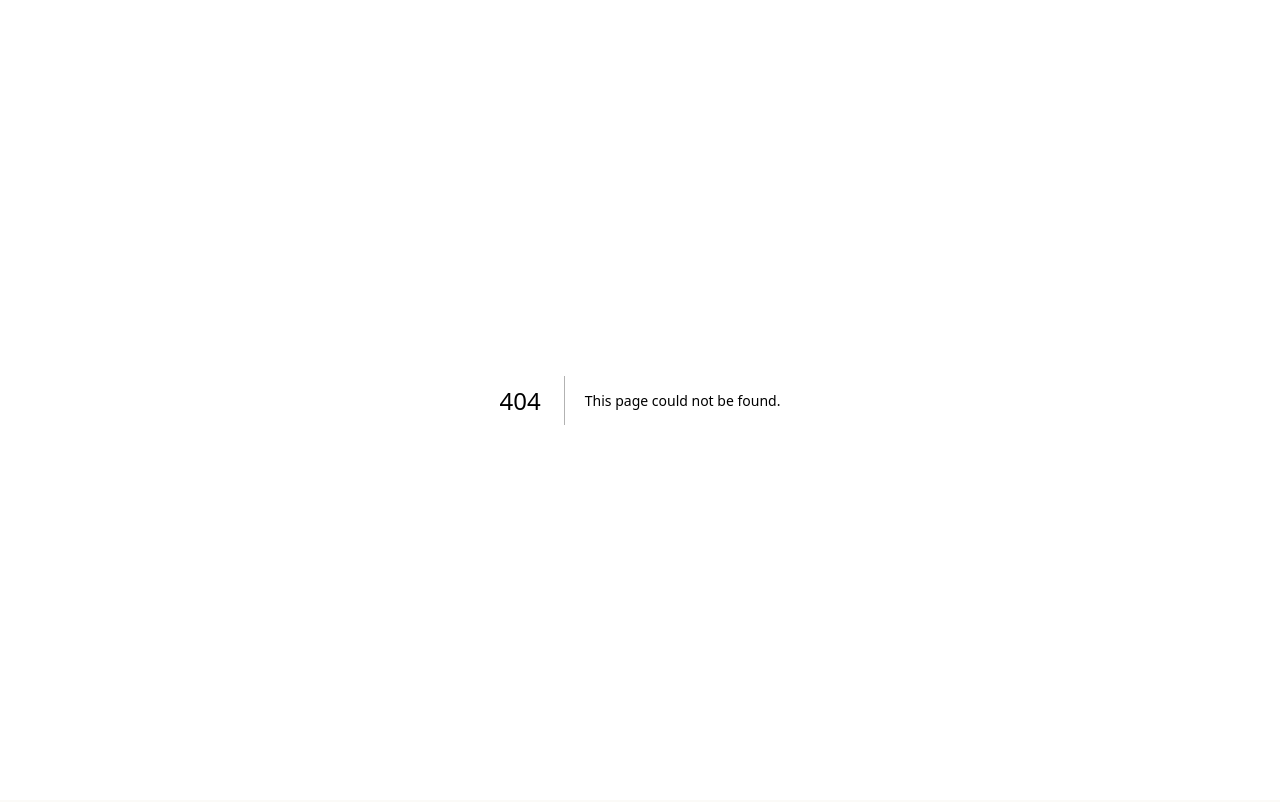
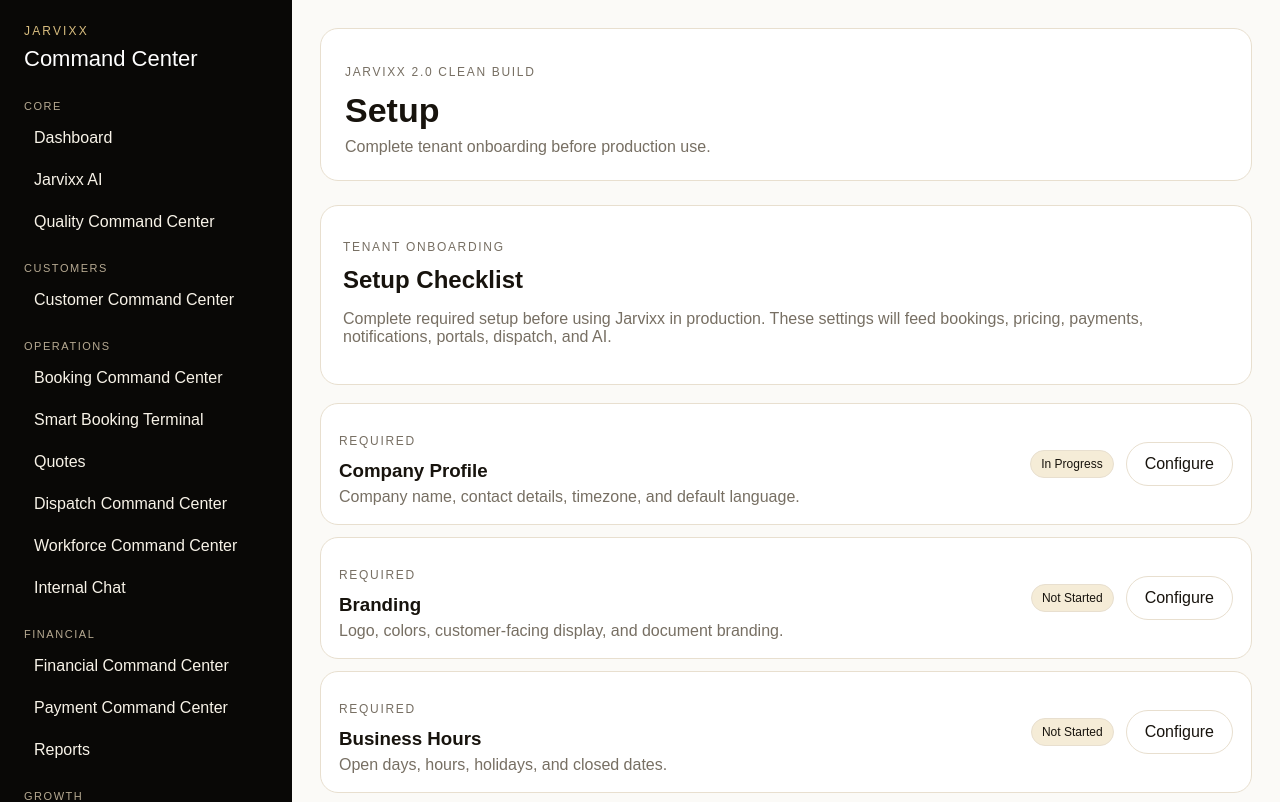
Before and after one commit to 360jarvis/JARVISV4, a Next.js app: page /app/setup in a window 1280 px wide. Before the commit this address had no page. Shown: the top 802 px of the page. Built offline with nearby package versions, Linux system fonts and the light colour scheme.

Commit message:
Connect Setup route to Setup Wizard

```diff
--- /dev/null
+++ b/app/app/setup/page.tsx
@@ -0,0 +1,6 @@
+import AppShell from '../../../components/AppShell';
+import SetupWizard from '../../../components/SetupWizard';
+
+export default function SetupPage() {
+  return <AppShell title="Setup" subtitle="Complete tenant onboarding before production use."><SetupWizard /></AppShell>;
+}
```
